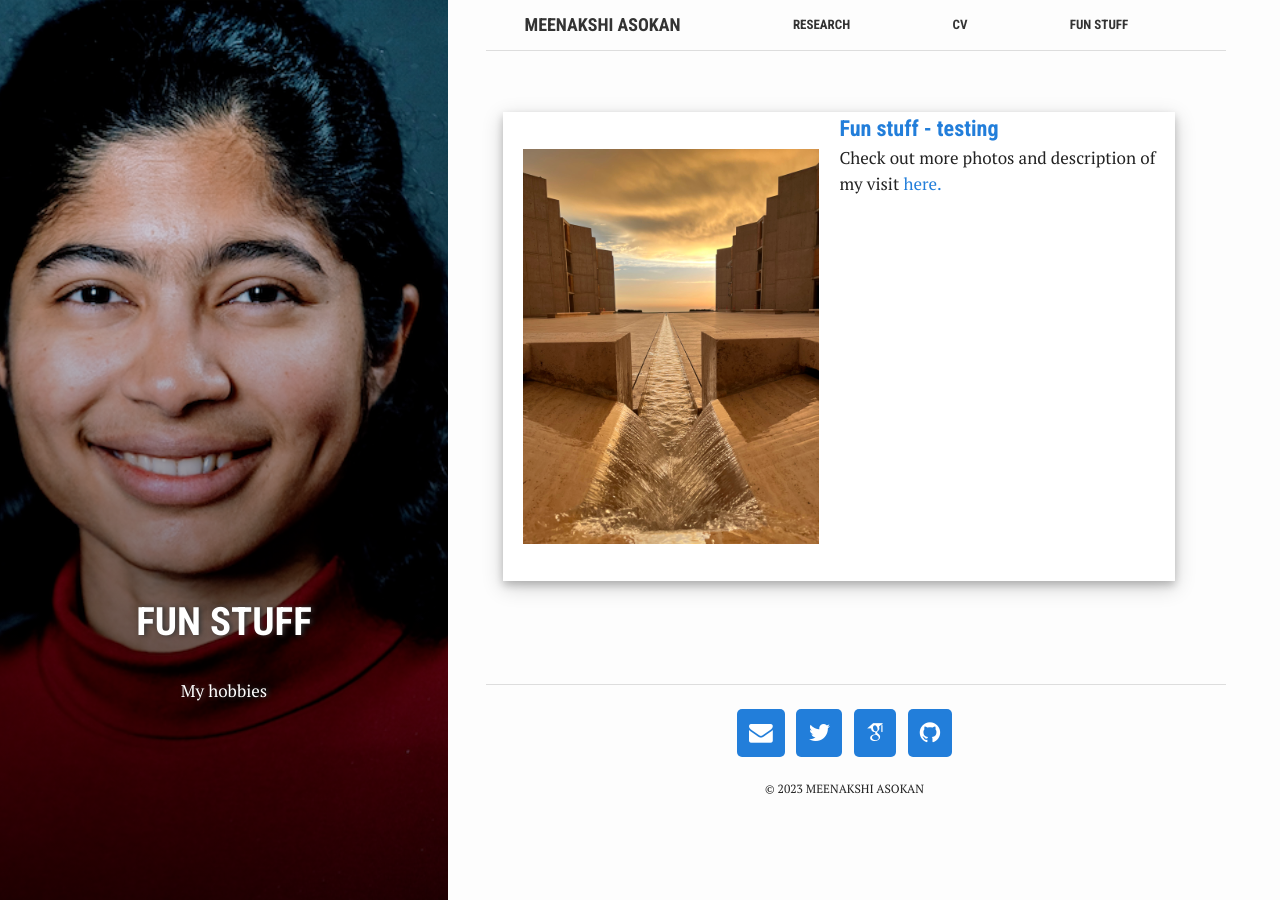
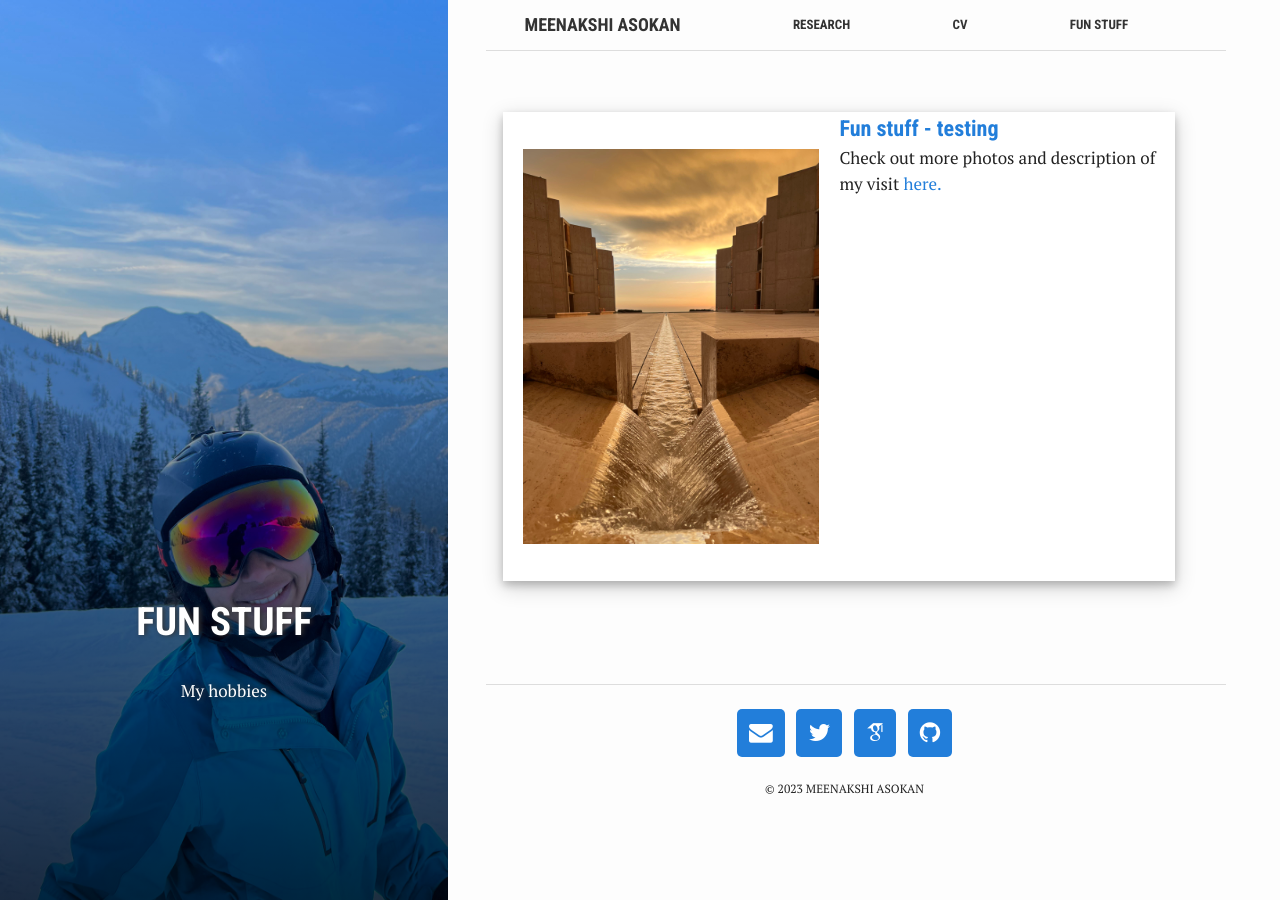
Before and after one commit to Meenakshi-Asokan/Meenakshi-Asokan.github.io, a Jekyll site: the page built from pages/3_gallery.html, in a window 1280 px wide. Built offline with Jekyll 4.4.1, drawn with Linux system fonts in a browser that asks for light colours; nearby versions of some CDN libraries; some web fonts are replaced; library files that are not in the unit come from our copies.

Commit message:
Update 3_gallery.html

```diff
--- a/pages/3_gallery.html
+++ b/pages/3_gallery.html
@@ -1,5 +1,5 @@
 ---
-bg: "meenakshi_photo.png"
+bg: "Fun_Rainier.jpg"
 layout: page
 title: "Fun Stuff"
 crawlertitle: "MMA"
```
